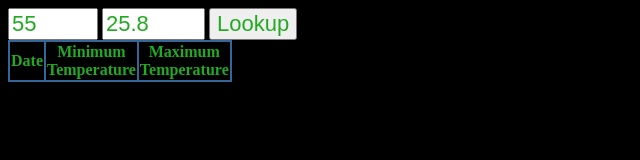
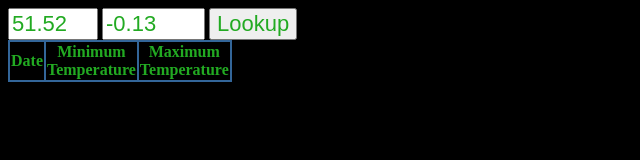
Before and after one commit to locharp/Pages, a plain HTML site: page html/dev/Weather.html in a window 1280 px wide. Shown: the full height of the page, 0-640 px from the left. Drawn offline with Linux system fonts and the light colour scheme.

Commit message:
Update Weather.html

```diff
--- a/html/dev/Weather.html
+++ b/html/dev/Weather.html
@@ -12,8 +12,8 @@
 
   <body>
 
-        <input type='number' id='latitude' placeholder='Latitude' min='-90' max='90' value='55' />
-    <input type='number' id='longitude' placeholder='Longitude' min='-180' max='180' value='25.8' />
+        <input type='number' id='latitude' placeholder='Latitude' min='-90' max='90' value='51.52' />
+    <input type='number' id='longitude' placeholder='Longitude' min='-180' max='180' value='-0.13' />
     <button onclick='lookup()'>Lookup</button>
 
     <table>
```
